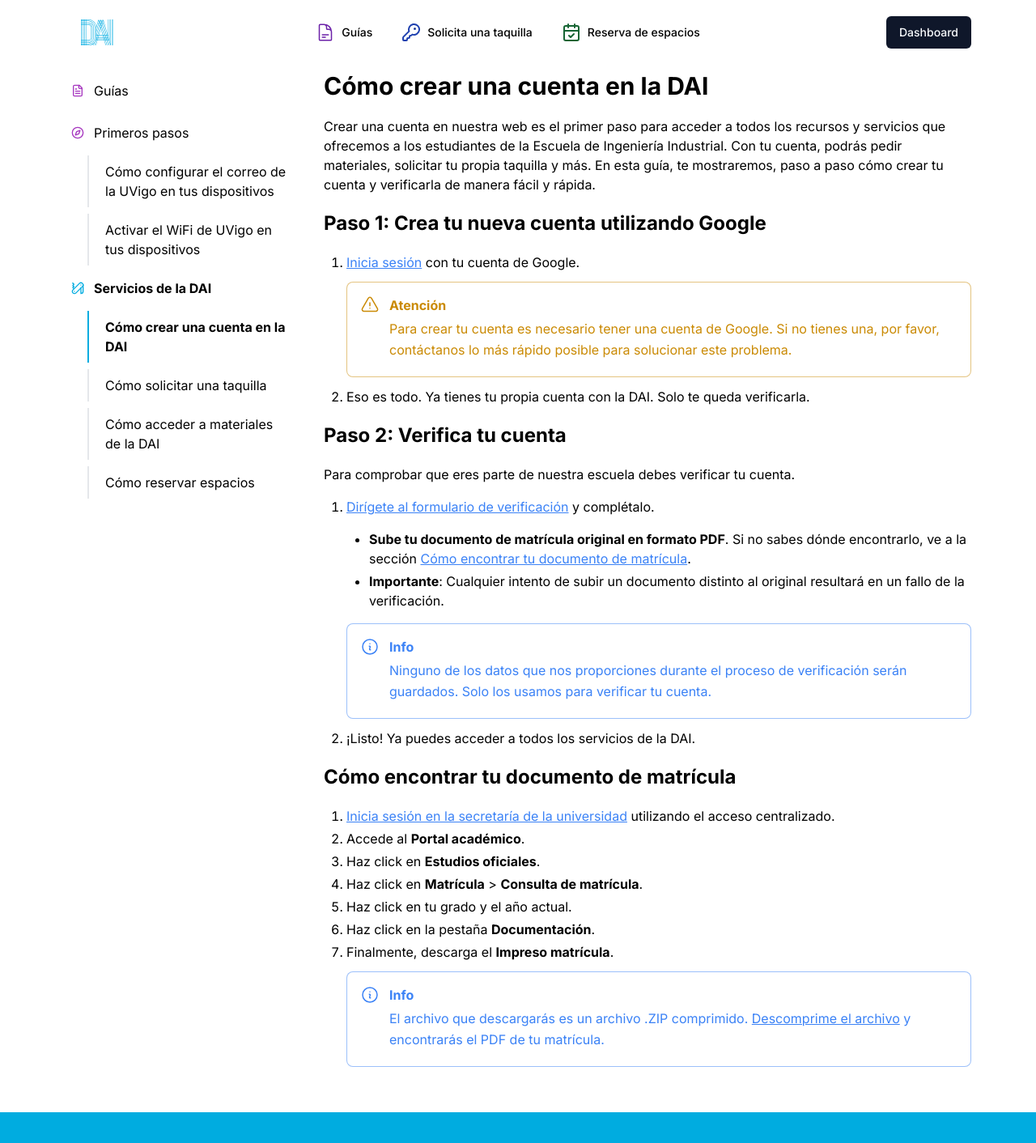
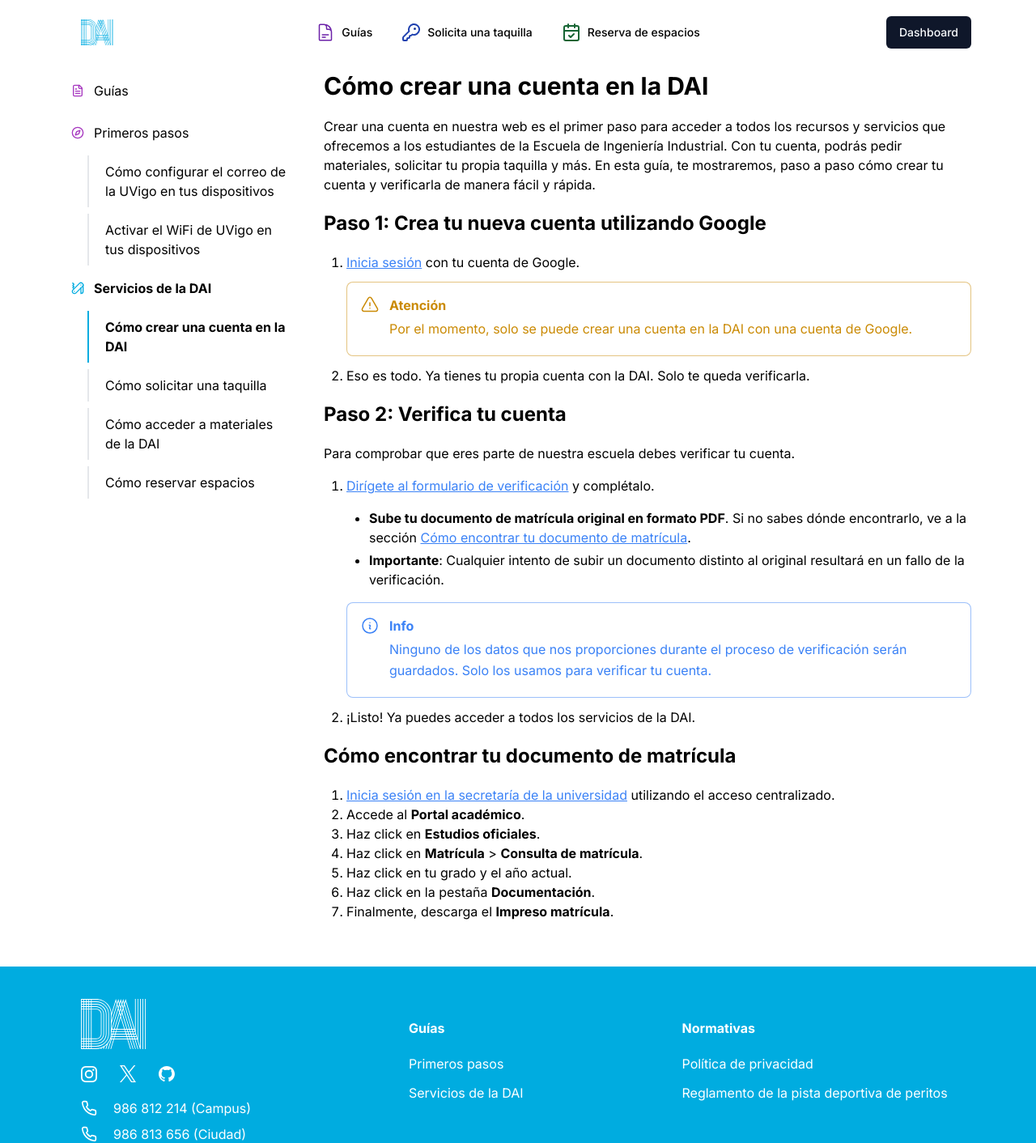
Before and after one commit to axelrogg/daiweb, a Next.js app: page /guias/servicios/como-crear-una-cuenta-en-la-dai in a window 1280 px wide. Shown: the top 1412 px of the page at 81% size. Built offline with nearby package versions, Linux system fonts and the light colour scheme.

Commit message:
make guides more concise

```diff
--- a/src/app/guias/servicios/como-acceder-a-materiales-de-la-dai/page.mdx
+++ b/src/app/guias/servicios/como-acceder-a-materiales-de-la-dai/page.mdx
@@ -15,7 +15,7 @@ puedes pedir materiales de la DAI.
 
 Primero que nada, es importante que crees una cuenta en nuestra web. Solo
 con ella podrás acceder a todos los servicios que ofrece la DAI. Si todavía no
-tienes una y no sabes cómo obtener una
+tienes una y no sabes cómo obtenerla
 [lee nuestra guía al respecto](https://dai.uvigo.gal/guias/dashboard/como-crear-una-cuenta-en-la-dai).
 
 ### Panel de préstamos
--- a/src/app/guias/servicios/como-crear-una-cuenta-en-la-dai/page.mdx
+++ b/src/app/guias/servicios/como-crear-una-cuenta-en-la-dai/page.mdx
@@ -14,9 +14,8 @@ crear tu cuenta y verificarla de manera fácil y rápida.
 
     <Callout variant="warning">
         <CalloutDescription>
-            Para crear tu cuenta es necesario tener una cuenta de Google. Si no
-            tienes una, por favor, contáctanos lo más rápido posible para
-            solucionar este problema.
+            Por el momento, solo se puede crear una cuenta en la DAI con una
+            cuenta de Google.
         </CalloutDescription>
     </Callout>
 
@@ -56,11 +55,3 @@ Para comprobar que eres parte de nuestra escuela debes verificar tu cuenta.
 5.  Haz click en tu grado y el año actual.
 6.  Haz click en la pestaña **Documentación**.
 7.  Finalmente, descarga el **Impreso matrícula**.
-
-        <Callout variant="info">
-            <CalloutDescription>
-                El archivo que descargarás es un archivo .ZIP comprimido.
-                [Descomprime el archivo](https://support.microsoft.com/es-es/windows/comprimir-y-descomprimir-archivos-f6dde0a7-0fec-8294-e1d3-703ed85e7ebc)
-                y encontrarás el PDF de tu matrícula.
-            </CalloutDescription>
-        </Callout>
```
